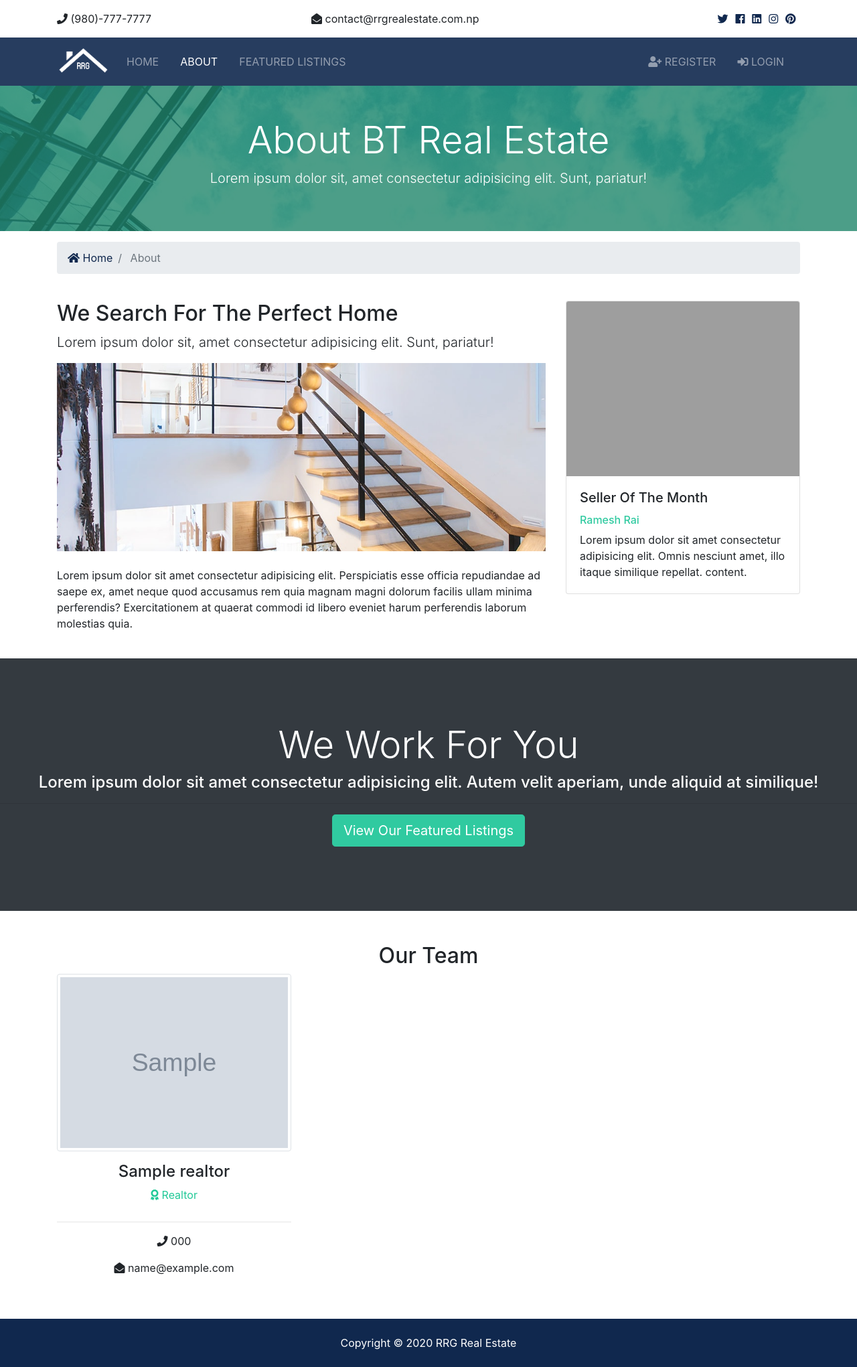
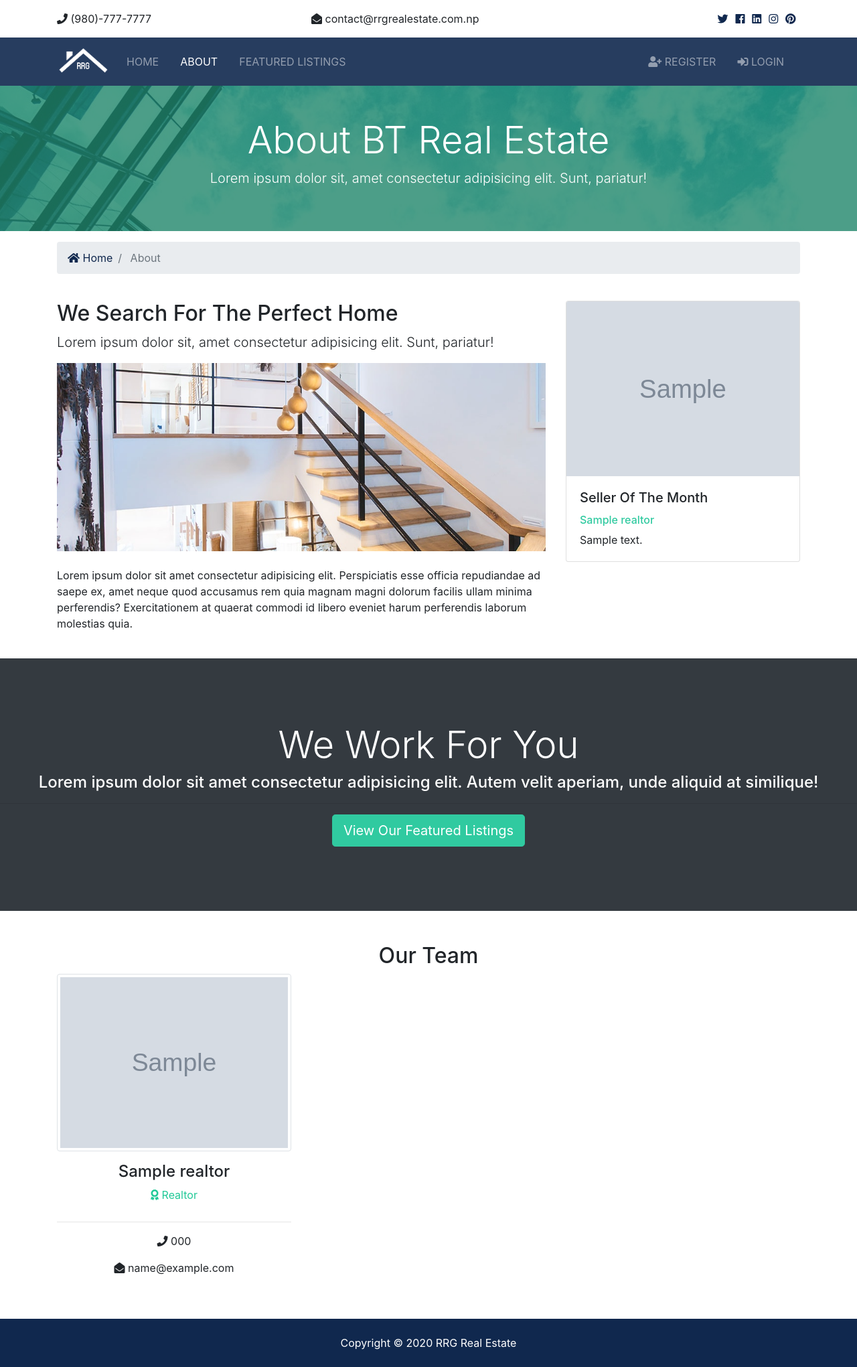
Before and after one commit to RohanRajGautam/django-rrgre, a Django app: page /about in a window 1280 px wide. Shown: the whole page at 67% size. Run offline with Django 3.2, Linux system fonts and the light colour scheme; tables that the repository leaves empty hold one stand-in row (values such as "Sample post"); grey boxes marked "Sample" are stand-in pictures; some libraries are stand-ins or nearby versions; grey boxes are pictures that could not be loaded.

Commit message:
added dynamic mvp realtors in about page

```diff
--- a/templates/pages/about.html
+++ b/templates/pages/about.html
@@ -39,16 +39,19 @@
           commodi id libero eveniet harum perferendis laborum molestias quia.</p>
       </div>
       <div class="col-md-4">
-        <div class="card">
-          <img class="card-img-top" src="assets/img/realtors/kyle.jpg" alt="Seller of the month">
-          <div class="card-body">
-            <h5 class="card-title">Seller Of The Month</h5>
-            <h6 class="text-secondary">Ramesh Rai</h6>
-            <p class="card-text">Lorem ipsum dolor sit amet consectetur adipisicing elit. Omnis nesciunt amet, illo itaque similique repellat.
-              content.
-            </p>
-          </div>
-        </div>
+        {% if mvp_list %}
+          {% for realtor in mvp_list %}
+            <div class="card">
+              <img class="card-img-top" src="{{ realtor.photo.url }}" alt="Seller of the month">
+              <div class="card-body">
+                <h5 class="card-title">Seller Of The Month</h5>
+                <h6 class="text-secondary">{{ realtor.name }}</h6>
+                <p class="card-text">{{ realtor.description }}</p>
+              </div>
+            </div>
+          {% endfor %}
+        {% endif %}
+
       </div>
     </div>
   </div>
```
